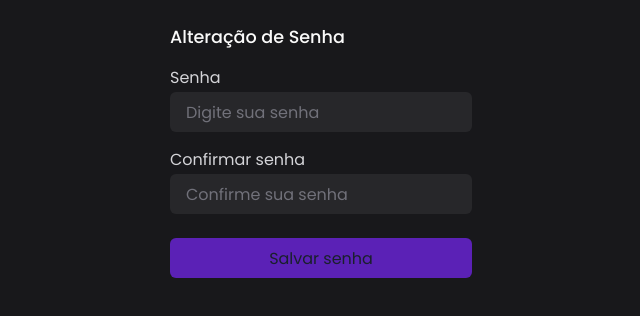
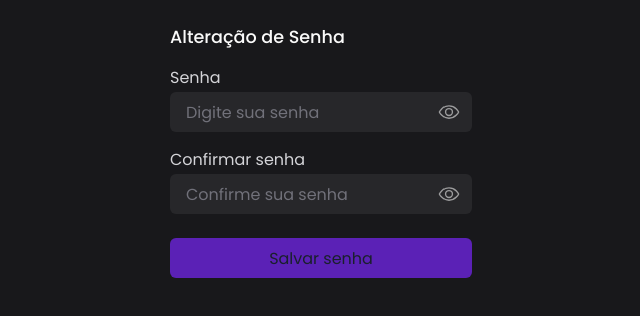
Before and after one commit to jtiagosantos/chatyup-website, a Next.js app: page /recovery-password/1 in a window 1280 px wide. Shown: the top 316 px of the page, without its empty margins (319-959 px from the left). Built offline with nearby package versions, Linux system fonts and the light colour scheme.

Commit message:
feat: implement password visible logic

```diff
--- a/package.json
+++ b/package.json
@@ -21,6 +21,7 @@
     "eslint-config-next": "13.2.4",
     "framer-motion": "^10.9.1",
     "next": "13.2.4",
+    "phosphor-react": "^1.4.1",
     "react": "18.2.0",
     "react-dom": "18.2.0",
     "react-hook-form": "^7.43.8",
--- a/src/app/recovery-password/[id]/page.tsx
+++ b/src/app/recovery-password/[id]/page.tsx
@@ -80,7 +80,6 @@ const RecoveryPasswordPage: NextPage<RecoveryPasswordProps> = ({ params }) => {
           <Label htmlFor="password">Senha</Label>
           <Input
             register={register}
-            type="password"
             id="password"
             placeholder="Digite sua senha"
             isInvalid={!!errors.password}
@@ -92,7 +91,6 @@ const RecoveryPasswordPage: NextPage<RecoveryPasswordProps> = ({ params }) => {
           <Label htmlFor="confirmPassword" mt="16px">Confirmar senha</Label>
           <Input
             register={register}
-            type="password"
             id="confirmPassword"
             placeholder="Confirme sua senha"
             isInvalid={!!errors.confirmPassword}
--- a/src/components/form/input.component.tsx
+++ b/src/components/form/input.component.tsx
@@ -1,4 +1,6 @@
-import { Input as ChakraUIInput } from '@chakra-ui/react';
+import { useReducer } from 'react';
+import { Input as ChakraUIInput, chakra, Box } from '@chakra-ui/react';
+import { Eye, EyeSlash } from 'phosphor-react';
 
 import type { FC, InputHTMLAttributes } from 'react';
 import type { InputProps as ChakraUIInputProps } from '@chakra-ui/react';
@@ -9,8 +11,18 @@ type InputProps = InputHTMLAttributes<HTMLInputElement> & ChakraUIInputProps & {
 }
 
 export const Input: FC<InputProps> = ({ id, register, ...props }) => {
+  const [passwordIsVisible, togglePasswordVisibility] = useReducer(
+    (visible) => !visible,
+    false
+  );
+
+  const EyeIcon = chakra(Eye);
+  const EyeSlashIcon = chakra(EyeSlash);
+
   return (
+    <Box pos="relative">
       <ChakraUIInput
+        type={passwordIsVisible ? 'text' : 'password'}
         bgColor="#27272A"
         border="none"
         _placeholder={{
@@ -25,5 +37,27 @@ export const Input: FC<InputProps> = ({ id, register, ...props }) => {
         {...register(id ?? '')}
         {...props}
       />
+      {passwordIsVisible ? (
+        <EyeSlashIcon
+          size={22}
+          color="#9d9d9e"
+          pos="absolute"
+          right={3}
+          top="21%"
+          zIndex={2}
+          onClick={togglePasswordVisibility}
+        />
+      ) : (
+        <EyeIcon
+          size={22}
+          color="#9d9d9e"
+          pos="absolute"
+          right={3}
+          top="21%"
+          zIndex={2}
+          onClick={togglePasswordVisibility}
+        />
+      )}
+    </Box>
   );
 }
```
Also changed, not shown: 1 other file (tests, documents, lock files or other folders). Lines whose indentation alone changed are shown as unchanged.
